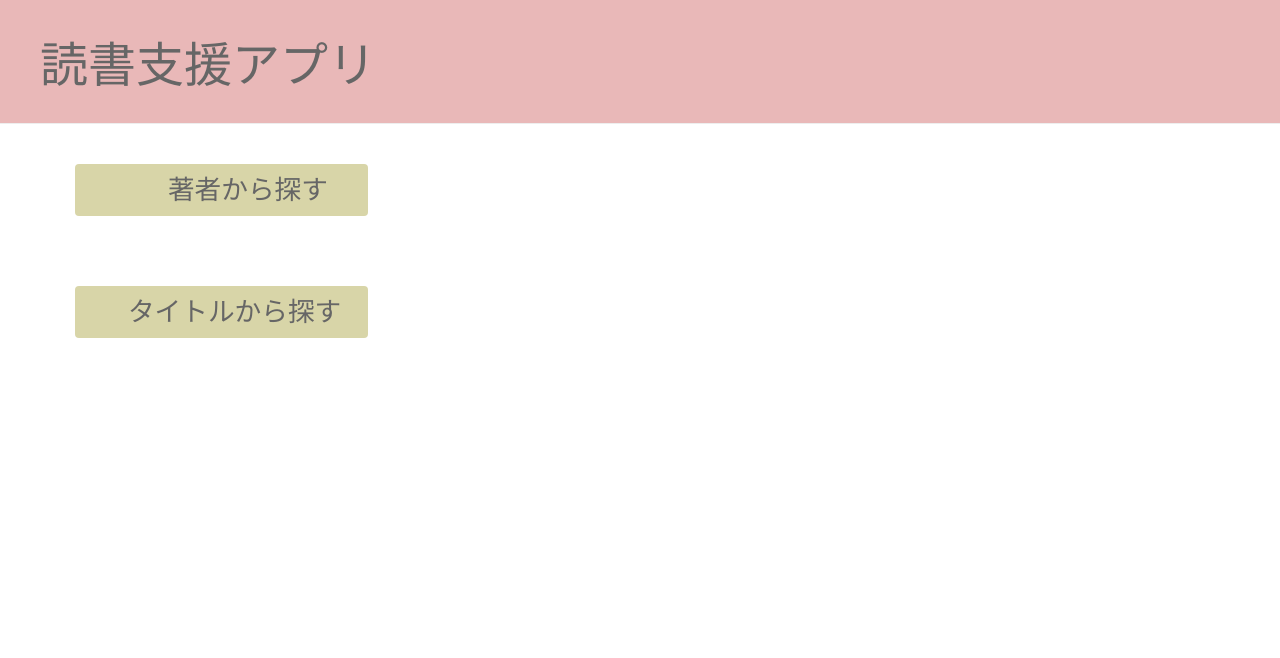
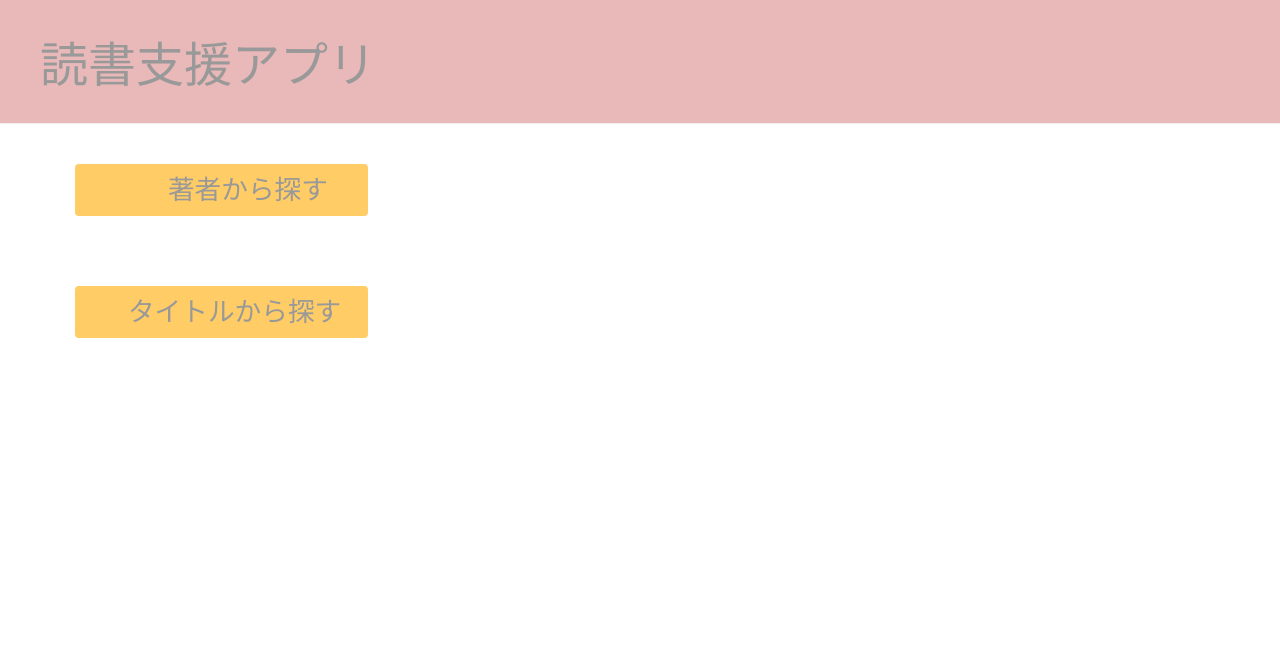
Before and after one commit to MiwaTakase/my-first-blog, a Django app: page /search/ in a window 1280 px wide. Shown: the top 658 px of the page. Run offline with Django 3.2, Linux system fonts and the light colour scheme; some libraries are stand-ins or nearby versions.

Commit message:
2022/01/18 third

```diff
--- a/blog/static/css/blog.css
+++ b/blog/static/css/blog.css
@@ -5,19 +5,19 @@
 }
 
 .page-header h1, .page-header h1 a, .page-header h1 a:visited, .page-header h1 a:active {
-    color: #666666;
+    color: #999999;
     font-size: 36pt;
     text-decoration: none;
 }
 
 .content {
     margin-left: 60px;
-    color: #666666;
+    color: #999999;
 }
 
 h1, h2, h3, h4 {
     font-family: 'Hiragino Maru Gothic ProN W4';
-    color: #666666;
+    color: #999999;
 }
 
 .date {
@@ -42,16 +42,16 @@ h1, h2, h3, h4 {
 
 .post {
     margin-bottom: 70px;
-    color: #666666;
+    color: #999999;
 }
 
 .post h2 a, .post h2 a:visited{
-    color: #666666;
+    color: #999999;
     font-size: 20pt;
 }
 
 .post h3{
-    color: #666666;
+    color: #999999;
     font-size: 15pt;
 }
 
@@ -62,8 +62,8 @@ h1, h2, h3, h4 {
 
 .btn--orange,
 a.btn--orange {
-  color: #666666;
+  color: #999999;
   font-size: 18pt;
-  background-color:#D8D5A8;
+  background-color:#ffcc66;
   margin-bottom: 50px;
 }
```
